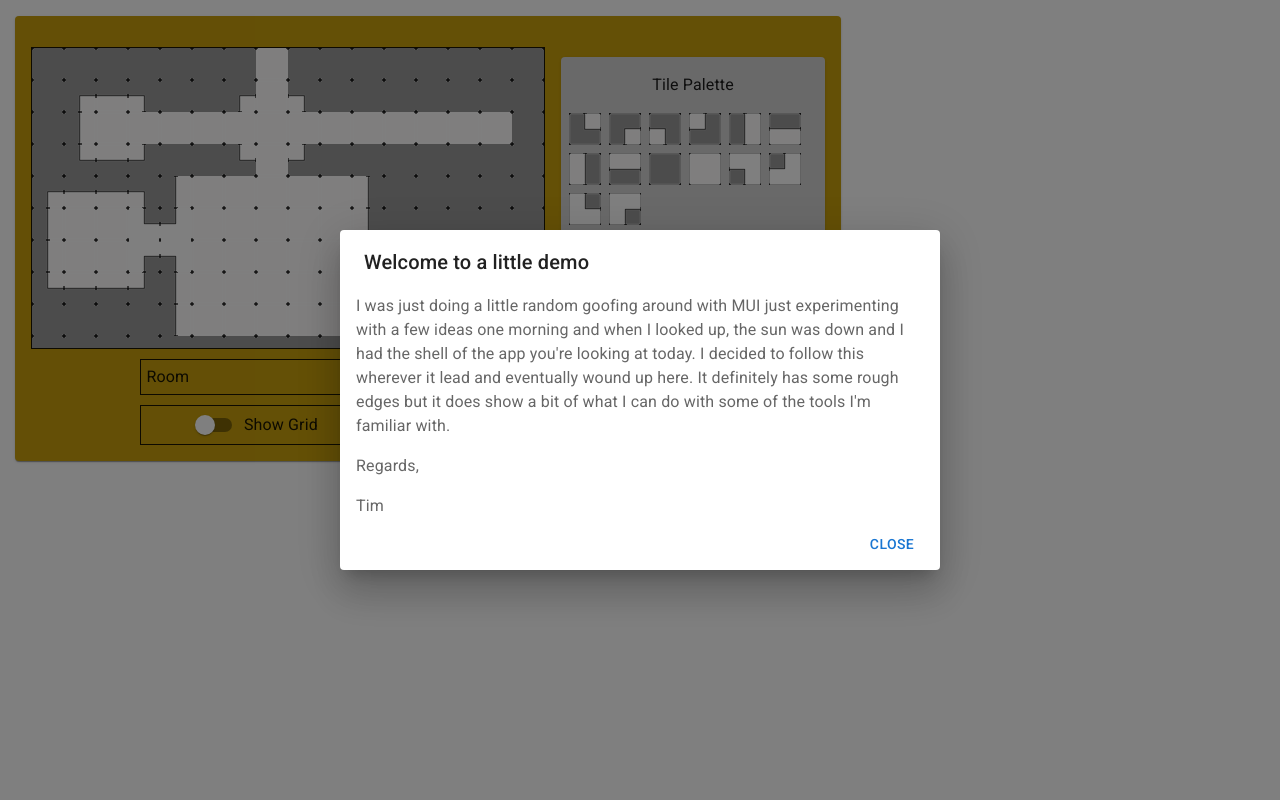
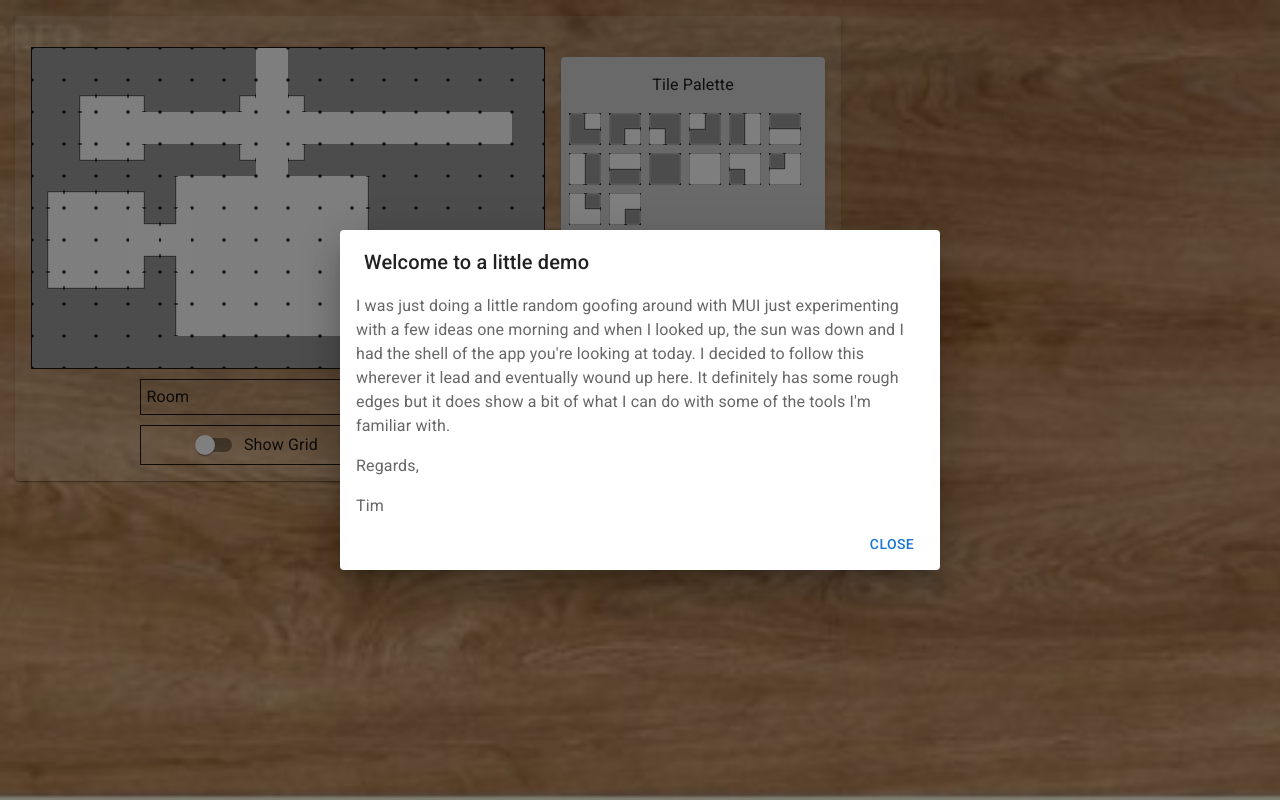
Before and after one commit to dirkwiggley/dungeon-dashboard, a React (Create React App) app: page / in a window 1280 px wide. Built offline with nearby package versions, Linux system fonts and the light colour scheme.

Commit message:
A bit of UI polish
A bit of UI polish

```diff
--- /dev/null
+++ b/src/components/BackgroundBox.tsx
@@ -0,0 +1,28 @@
+import React from 'react';
+import backgroundImage1 from '../assets/background1.jpg';
+import { Box } from '@mui/material';
+
+type ContainerProps = {
+    children: React.ReactNode; //👈 children prop type
+};
+
+const BackgroundBox = (props: ContainerProps) => {
+    const getBackground = () => {
+        return backgroundImage1;
+    }
+
+    return (
+        <Box
+            overflow={"hidden"}
+            sx={{
+                maxWidth: "100vw",
+                minHeight: "100vh",
+                backgroundImage:`url(${getBackground()})`,
+                backgroundSize: "cover",
+            }}>
+            {props.children}
+        </Box>
+    )
+}
+
+export default BackgroundBox;
--- a/src/components/MapDisplay.tsx
+++ b/src/components/MapDisplay.tsx
@@ -6,6 +6,7 @@ import { TileName, NewTiles } from './NewTiles';
 import { Tiles32 } from './Tiles32';
 import { Tiles64 } from './Tiles64';
 import HelloDialog from './HelloDialog';
+import BackgroundBox from './BackgroundBox';
 
 let dungeonMap: Array<TileName> = [
   "Solid", "Solid", "Solid", "Solid", "Solid", "Solid", "Solid", "Open",
@@ -50,6 +51,16 @@ const StyledSelect = styled(Select)(() => ({
     "&.Mui-focused fieldset": {
       borderColor: "grey"
     },
+  }
+}));
+
+const StyledSwitch = styled(Switch)(() => ({
+  "& .Mui-checked": {
+    color: "#454545"
+    // transform: "translateX(25px) !important"
+  },
+  "& .MuiSwitch-track": {
+    backgroundColor: "#000 !important"
   }
 }));
 
@@ -268,7 +279,7 @@ function MapDisplay() {
       returnArray.push(<Box key={`row_${rowCounter.toString()}`} sx={{ display: "flex" }}>{tempArray}</Box>);
     }
     return (
-      <Box border={1} sx={{ minWidth: getMaxWidthPx(), maxWidth: getMaxWidthPx(), minHeight: "300px", maxHeight: "300px", marginLeft: 2, overflowX: "scroll", overflowY: "scroll" }}>
+      <Box border={1} sx={{ minWidth: getMaxWidthPx(), maxWidth: getMaxWidthPx(), minHeight: "320px", maxHeight: "320px", marginLeft: 2, overflowX: "auto", overflowY: "auto" }}>
         {returnArray}
       </Box>
     );
@@ -357,25 +368,25 @@ function MapDisplay() {
   }
 
   return (
-    <>
+    <BackgroundBox>
       { getHelloDialog() }
       <Stack minWidth="100vw" sx={{ marginTop: 2 }}>
         <Grid container sx={{ paddingLeft: "15px", minWidth: "100%", maxWidth: "100%" }}>
           <Grid item>
-            <Paper sx={{ paddingBottom: 2, bgcolor: "#c9a00c", minWidth: "100%", maxWidth: "100%" }}>
+            <Paper sx={{ paddingBottom: 2, bgcolor: "rgb(255, 255, 255, 0.1)", minWidth: "100%", maxWidth: "100%" }}>
               <Grid container>
                 <Grid item xs={12}>
                   <Dialog
                     open={deleteRoomName !== ''}
                     onClose={handleCloseDeleteRoom}
-                    aria-labelledby="alert-dialog-title"
-                    aria-describedby="alert-dialog-description"
+                    aria-labelledby="delete-dialog-title"
+                    aria-describedby="delete-dialog-description"
                   >
-                    <DialogTitle id="alert-dialog-title">
+                    <DialogTitle id="delete-dialog-title">
                       {`Delete the room ${deleteRoomName}?`}
                     </DialogTitle>
                     <DialogContent>
-                      <DialogContentText id="alert-dialog-description">
+                      <DialogContentText id="delete-dialog-description">
                         This action will not delete tiles, just information on the
                         grouping of tiles that make up the room to be deleted.
                       </DialogContentText>
@@ -422,7 +433,7 @@ function MapDisplay() {
                               <FormGroup>
                                 <FormControlLabel
                                   control={
-                                    <Switch checked={showGrid} onChange={handleShowGrid} name="showgrid" />
+                                    <StyledSwitch checked={showGrid} onChange={handleShowGrid} name="showgrid" />
                                   }
                                   label="Show Grid"
                                 />
@@ -447,7 +458,7 @@ function MapDisplay() {
           </Grid>
         </Grid>
       </Stack>
-    </>
+    </BackgroundBox>
   );
 }
 
```
Also changed, not shown: src/assets/background1.jpg (added).
